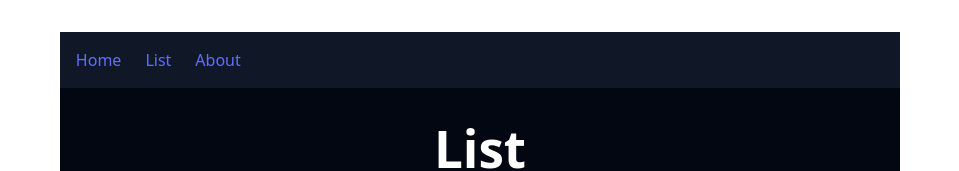
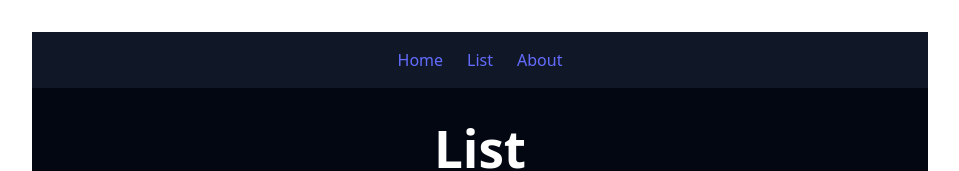
Before and after one commit to karloag/fishlist, a React (Vite) app: page /list in a window 1280 px wide. Shown: the top 171 px of the page, without its empty margins (160-1119 px from the left). Built offline with nearby package versions, Linux system fonts and the light colour scheme.

Commit message:
layout div widths set

```diff
--- a/src/components/Layout.tsx
+++ b/src/components/Layout.tsx
@@ -6,17 +6,15 @@ type LayoutProps = {
 
 function Layout({ title, children }: LayoutProps) {
   return (
-    <div className="flex flex-col min-h-screen bg-gray-950 text-white">
-      <nav className="p-4 bg-gray-900 flex space-x-6">
+    <div className="w-[70vw] max-w-5xl min-w-[300px] mx-auto min-h-screen bg-gray-950 text-white flex flex-col">
+      <nav className="p-4 bg-gray-900 flex space-x-6 justify-center">
          <Link to="/"> Home </Link>
          <Link to="/list"> List </Link>
          <Link to="/about"> About </Link>
       </nav>
-      <main className="flex-1 w-full px-6 py-8">
+      <main className="flex-1 px-6 py-8 flex flex-col justify-center">
         <h1 className="text-3xl font-bold mb-8">{title}</h1>
-          <div className="grid grid-cols-1 sm:grid-cols-2 md:grid-cols-3 gap-6 max-w-5xl mx-auto">
             {children}
-          </div>
       </main>
       <footer className="p-4 bg-gray-900 text-center text-xs">
         © 2025 Fishlist
--- a/src/pages/about.tsx
+++ b/src/pages/about.tsx
@@ -3,9 +3,7 @@ import Layout from "../components/Layout";
 function About(){
     return (
         <Layout title= "About">
-
             <div>
-            <h1>Home</h1>
             <p>Welcome! This is what the site is about</p>
         </div>
         </Layout>
--- a/src/pages/list.tsx
+++ b/src/pages/list.tsx
@@ -61,9 +61,11 @@ const streamers = [
 function List() {
   return (
     <Layout title="List">
+      <div className="grid grid-cols-1 sm:grid-cols-2 md:grid-cols-3 gap-6 max-w-5xl mx-auto">
       {streamers.map((s) => (
           <StreamerCard key={s.name} streamer={s} />
         ))}
+        </div>
     </Layout>
 
   );
```
Also changed, not shown: src/pages/home.tsx (+13 -1 lines).
